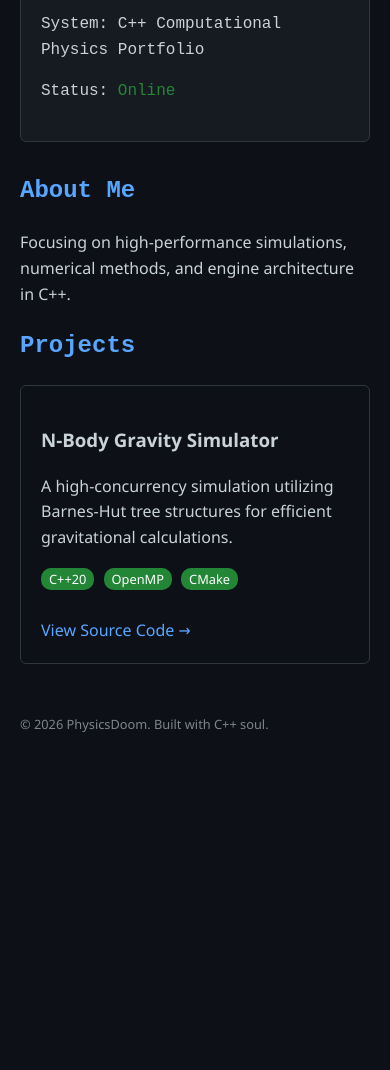
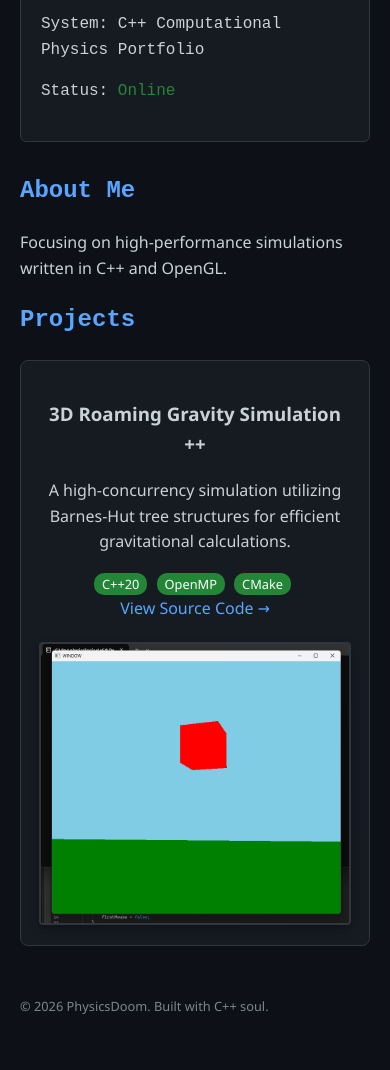
Before and after one commit to PhysicistsOfDoom/portfolio-site, a plain HTML site: page index.html in a window 390 px wide. Shown: the part 194-1264 px from the top of the page. Before the commit the page ends 982 px from the top, so only its background shows below. Drawn offline with Linux system fonts and the light colour scheme.

Commit message:
Added images and fixed hyperlinks

```diff
--- a/index.html
+++ b/index.html
@@ -3,81 +3,42 @@
 <head>
     <meta charset="UTF-8">
     <meta name="viewport" content="width=device-width, initial-scale=1.0">
+    <script src ="script.js"></script>
     <title>PhysicsDoom | Computational Physics</title>
-    <style>
-        :root {
-            --bg: #0d1117;
-            --text: #c9d1d9;
-            --accent: #58a6ff;
-            --code-bg: #161b22;
-        }
-        body {
-            background-color: var(--bg);
-            color: var(--text);
-            font-family: 'Segoe UI', Tahoma, Geneva, Verdana, sans-serif;
-            line-height: 1.6;
-            max-width: 800px;
-            margin: 0 auto;
-            padding: 40px 20px;
-        }
-        h1, h2 { color: var(--accent); font-family: 'Courier New', Courier, monospace; }
-        .terminal {
-            background: var(--code-bg);
-            border: 1px solid #30363d;
-            padding: 20px;
-            border-radius: 6px;
-            font-family: 'Courier New', Courier, monospace;
-            margin-bottom: 30px;
-        }
-        .project-card {
-            border: 1px solid #30363d;
-            padding: 20px;
-            border-radius: 6px;
-            transition: transform 0.2s;
-        }
-        .project-card:hover {
-            transform: translateY(-5px);
-            border-color: var(--accent);
-        }
-        a { color: var(--accent); text-decoration: none; }
-        a:hover { text-decoration: underline; }
-        .tag {
-            font-size: 0.8rem;
-            background: #238636;
-            color: white;
-            padding: 2px 8px;
-            border-radius: 10px;
-            margin-right: 5px;
-        }
-    </style>
+    <link rel="stylesheet" href="styles.css">
 </head>
 <body>
 
     <div class="terminal">
-        <h1>> physics_doom --init</h1>
+        <h1>> Physics Simulations</h1>
         <p>System: C++ Computational Physics Portfolio</p>
         <p>Status: <span style="color: #238636;">Online</span></p>
     </div>
 
     <section>
         <h2>About Me</h2>
-        <p>Focusing on high-performance simulations, numerical methods, and engine architecture in C++.</p>
+        <p>Focusing on high-performance simulations written in C++ and OpenGL.</p>
     </section>
 
     <section>
         <h2>Projects</h2>
 
-        <div class="project-card">
-            <h3>N-Body Gravity Simulator</h3>
+    <div class="project-card">
+        <div class="project-info">
+            <h3>3D Roaming Gravity Simulation ++</h3>
             <p>A high-concurrency simulation utilizing Barnes-Hut tree structures for efficient gravitational calculations.</p>
-            <div>
+            <div class="tags">
                 <span class="tag">C++20</span>
                 <span class="tag">OpenMP</span>
                 <span class="tag">CMake</span>
             </div>
-            <br>
-            <a href="https://github.com/YOUR_USERNAME/PROJECT_NAME">View Source Code →</a>
+            <a href="https://github.com/PhysicistsOfDoom/PhysicsEngine">View Source Code →</a>
         </div>
+
+        <div class="project-media">
+            <img src="media/physics_testing.png" alt="Physics Engine Screenshot">
+        </div>
+    </div>
 
         </section>
 
--- /dev/null
+++ b/styles.css
@@ -0,0 +1,80 @@
+:root {
+    --bg: #0d1117;
+    --text: #c9d1d9;
+    --accent: #58a6ff;
+    --code-bg: #161b22;
+}
+body {
+    background-color: var(--bg);
+    color: var(--text);
+    font-family: 'Segoe UI', Tahoma, Geneva, Verdana, sans-serif;
+    line-height: 1.6;
+    max-width: 800px;
+    margin: 0 auto;
+    padding: 40px 20px;
+}
+h1, h2 { color: var(--accent); font-family: 'Courier New', Courier, monospace; }
+.terminal {
+    background: var(--code-bg);
+    border: 1px solid #30363d;
+    padding: 20px;
+    border-radius: 6px;
+    font-family: 'Courier New', Courier, monospace;
+    margin-bottom: 30px;
+}
+
+.project-card {
+    display: flex;
+    align-items: center;
+    justify-content: space-between;
+    background: #161b22;
+    padding: 20px;
+    border-radius: 8px;
+    border: 1px solid #30363d;
+    gap: 20px;
+    margin-bottom: 20px;
+}
+.project-info {
+    flex: 2;
+}
+
+.project-media {
+    flex: 1;
+    display: flex;
+    justify-content: center;
+}
+
+.project-media img {
+    width: 200px;
+    height: 120px;
+    object-fit: cover;
+    border-radius: 4px;
+    border: 2px solid #30363d;
+    box-shadow: 0 4px 10px rgba(0,0,0,0.3);
+}
+
+@media (max-width: 600px) {
+    .project-card {
+        flex-direction: column;
+        text-align: center;
+    }
+    .project-media img {
+        width: 100%;
+        height: auto;
+    }
+}
+.project-card:hover {
+    transform: translateY(-5px);
+    border-color: var(--accent);
+}
+
+a { color: var(--accent); text-decoration: none; }
+a:hover { text-decoration: underline; }
+.tag {
+    font-size: 0.8rem;
+    background: #238636;
+    color: white;
+    padding: 2px 8px;
+    border-radius: 10px;
+    margin-right: 5px;
+}
```
Also changed, not shown: media/physics_testing.png (added), script.js (added).
